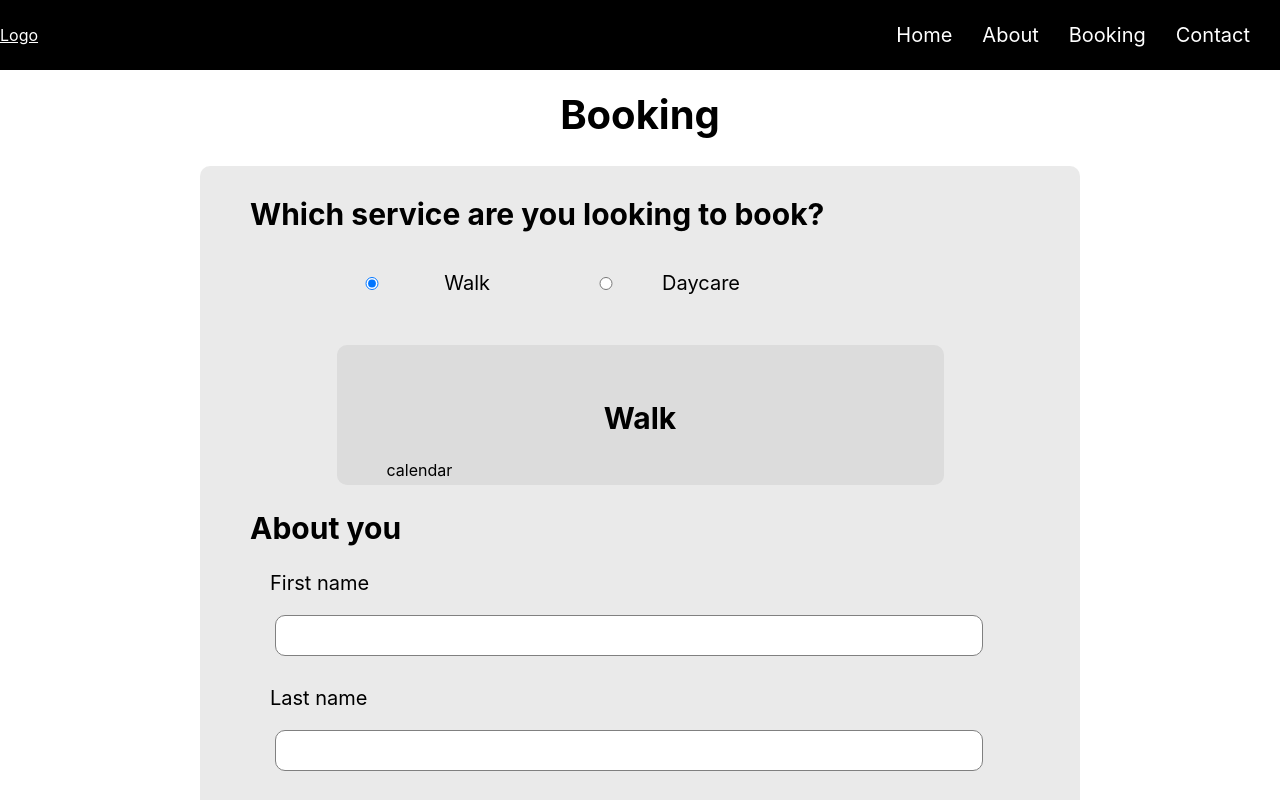
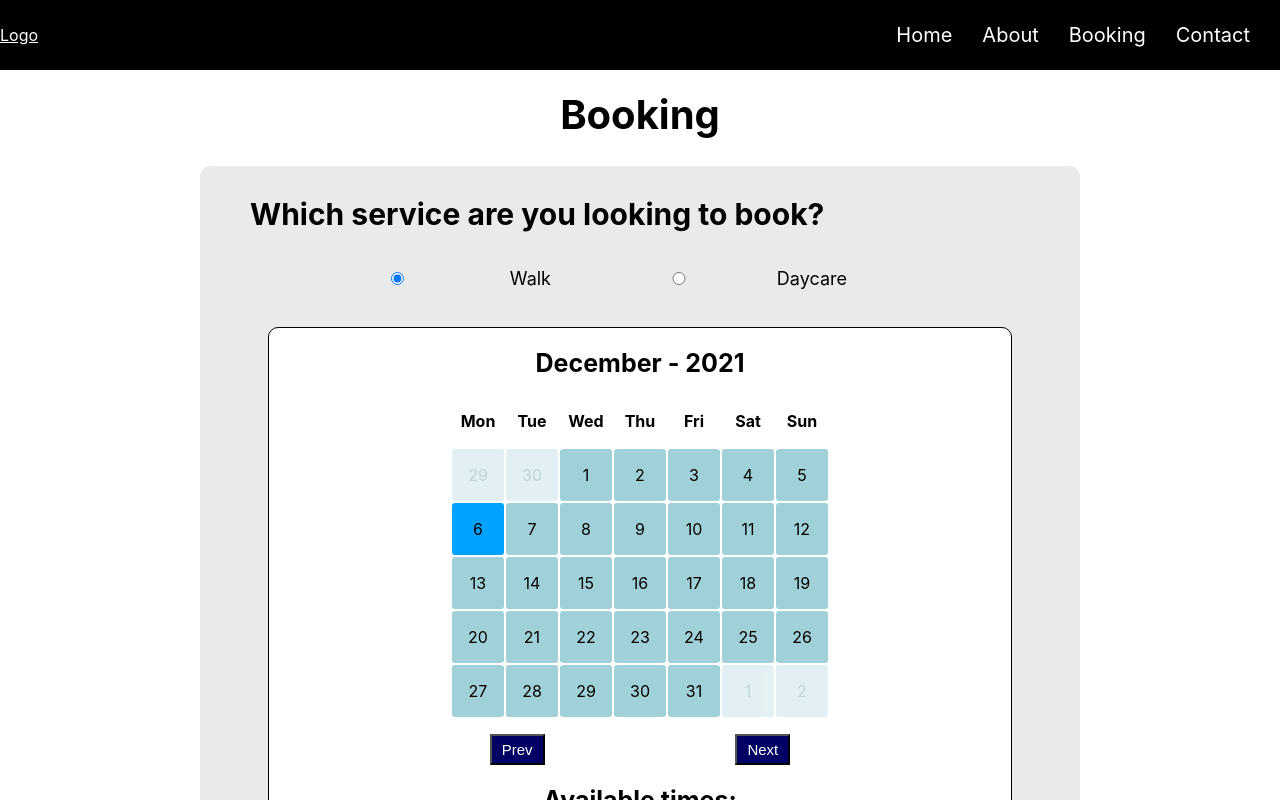
Before and after one commit to KaisaSS/doggy-care, a React (Create React App) app: page /booking/daycare in a window 1280 px wide. Both pictures are taken after a click on the radio button "Walk". Shown: the top 800 px of the page. Built offline with nearby package versions, Linux system fonts and the light colour scheme.

Commit message:
Create Calendar and TimeSlots

```diff
--- a/src/components/booking/AboutDog.js
+++ b/src/components/booking/AboutDog.js
@@ -17,6 +17,10 @@ const AboutDog = ({ handleChange }) => {
         <input type="text" id="dog-breed" onChange={handleChange} required />
       </div>
       <div className="input-field">
+        <label htmlFor="get-along">How does your dog get along with other animals?</label>
+        <textarea id="get-along" className="text-area" onChange={handleChange} required></textarea>
+      </div>
+      <div className="input-field">
         <label htmlFor="important">Important to know</label>
         <textarea id="important" className="text-area" onChange={handleChange} required></textarea>
       </div>
--- a/src/components/booking/Booking.js
+++ b/src/components/booking/Booking.js
@@ -11,6 +11,9 @@ const Booking = () => {
 
   const handleChange = (e) => {
     setInput({ ...input, [e.target.id]: e.target.value });
+  };
+
+  const handleRadio = (e) => {
     setRadio({ [e.target.id]: true });
   };
 
@@ -30,11 +33,11 @@ const Booking = () => {
         <h2>Which service are you looking to book?</h2>
         <div className="service-option">
           <div className="radio-button">
-            <input type="radio" id="walks" name="service" value="walks" onChange={handleChange} required />
+            <input type="radio" id="walks" name="service" value="walks" onChange={handleRadio} required />
             <label htmlFor="walks"> Walk</label>
           </div>
           <div className="radio-button">
-            <input type="radio" id="daycare" name="service" value="daycare" onChange={handleChange} required />
+            <input type="radio" id="daycare" name="service" value="daycare" onChange={handleRadio} required />
             <label htmlFor="daycare"> Daycare</label>
           </div>
         </div>
@@ -42,7 +45,7 @@ const Booking = () => {
         <AboutYou handleChange={handleChange} />
         <AboutDog handleChange={handleChange} />
         <div className="btn">
-          <button>Book now!</button>
+          <button>Next</button>
         </div>
       </form>
     </div>
--- /dev/null
+++ b/src/components/booking/Calendar.js
@@ -0,0 +1,61 @@
+import React, { Fragment } from "react";
+import useCalendar from "../hooks/useCalendar";
+import TimeSlots from "./TimeSlots";
+
+const Calendar = () => {
+  const { daysShort, monthNames, todayFormatted, calendarRows, selectedDate, getPrevMonth, getNextMonth } =
+    useCalendar();
+
+  const dateClickHandler = (date) => {
+    console.log(date);
+  };
+
+  return (
+    <Fragment>
+      <p className="month-year">{`${monthNames[selectedDate.getMonth()]} - ${selectedDate.getFullYear()}`}</p>
+      <table className="table">
+        <thead>
+          <tr>
+            {daysShort.map((day) => (
+              <th key={day}>{day}</th>
+            ))}
+          </tr>
+        </thead>
+        <tbody>
+          {Object.values(calendarRows).map((cols) => {
+            return (
+              <tr key={cols[0].date}>
+                {cols.map((col) =>
+                  col.date === todayFormatted ? (
+                    <td
+                      key={col.date}
+                      className={`${col.classes} today`}
+                      onClick={() => dateClickHandler(col.date)}
+                    >
+                      {col.value}
+                    </td>
+                  ) : (
+                    <td key={col.date} className={col.classes} onClick={() => dateClickHandler(col.date)}>
+                      {col.value}
+                    </td>
+                  )
+                )}
+              </tr>
+            );
+          })}
+        </tbody>
+      </table>
+      <div className="calendar-btn">
+        <button className="button" onClick={getPrevMonth}>
+          Prev
+        </button>
+        <button className="button" onClick={getNextMonth}>
+          Next
+        </button>
+      </div>
+      <TimeSlots />
+    </Fragment>
+  );
+};
+
+export default Calendar;
--- /dev/null
+++ b/src/components/booking/TimeSlots.js
@@ -0,0 +1,25 @@
+import React from "react";
+import useTimeSlots from "../hooks/useTimeSlots";
+
+const TimeSlots = () => {
+  const { timeSlots } = useTimeSlots();
+
+  const clickTimeSlot = (time) => {
+    console.log(time);
+  };
+
+  return (
+    <div className="time-slots">
+      <p>Available times:</p>
+      <div className="available-times">
+        {timeSlots.map((slot) => (
+          <div key={slot} className="time-slot" onClick={() => clickTimeSlot(slot)}>
+            {slot}
+          </div>
+        ))}
+      </div>
+    </div>
+  );
+};
+
+export default TimeSlots;
--- a/src/components/booking/bookDaycare.js
+++ b/src/components/booking/bookDaycare.js
@@ -2,12 +2,11 @@ import React from "react";
 
 const BookDaycare = () => {
   return (
-    <form>
-      <div className="title">
-        <h2>Daycare</h2>
-      </div>
-      <div>calendar</div>
-    </form>
+    <div className="calendar-container">
+      <p>To book daycare please contact:</p>
+      <p>phone</p>
+      <p>email</p>
+    </div>
   );
 };
 
--- a/src/components/booking/bookWalk.js
+++ b/src/components/booking/bookWalk.js
@@ -1,13 +1,11 @@
 import React from "react";
+import Calendar from "./Calendar";
 
 const BookWalk = () => {
   return (
-    <form>
-      <div className="title">
-        <h2>Walk</h2>
-      </div>
-      <div>calendar</div>
-    </form>
+    <div className="calendar-container">
+      <Calendar />
+    </div>
   );
 };
 
--- a/src/components/booking/booking.css
+++ b/src/components/booking/booking.css
@@ -4,17 +4,17 @@ form {
   margin: 5px auto;
   border-radius: 10px;
   padding: 5px 50px;
-  text-align: left;
 }
 
 .service-option {
   display: flex;
   margin-left: 20px;
+  height: 70px;
 }
 
 .radio-button {
-  margin: 0 30px 30px;
-  width: 25%;
+  margin: 0 15px 30px;
+  width: 35%;
   display: flex;
   align-items: baseline;
 }
@@ -29,27 +29,33 @@ h2 {
 }
 
 label {
-  font-size: 20px;
+  font-size: 18px;
 }
 
 input,
 textarea {
-  margin: 20px 5px;
+  margin: 15px 5px;
   width: 90%;
-  padding: 12px 20px;
+  padding: 10px 18px;
   border: 1px solid grey;
   border-radius: 10px;
   outline: none;
+  font-family: "Trebuchet MS", "Lucida Sans Unicode", "Lucida Grande", "Lucida Sans", Arial, sans-serif;
+  font-size: 16px;
 }
 
 input:focus,
 textarea:focus {
-  background-color: rgba(226, 244, 255, 0.726);
+  background-color: rgba(172, 222, 255, 0.205);
 }
 
 textarea {
-  height: 6rem;
+  height: 5rem;
   resize: none;
+}
+
+input[type="radio"] {
+  cursor: pointer;
 }
 
 input[type="number"],
@@ -60,11 +66,12 @@ input[type="tel"] {
 .btn {
   width: 100%;
   display: flex;
+  justify-content: right;
 }
 
 .btn button {
-  margin: 10px auto 30px;
-  padding: 10px 15px;
+  margin: 10px 0 30px;
+  padding: 10px 20px;
   background: rgb(0, 0, 100);
   color: white;
   font-size: 18px;
@@ -73,3 +80,19 @@ input[type="tel"] {
 .btn button:active {
   background: rgb(0, 32, 138);
 }
+
+.calendar-container {
+  margin: auto;
+  padding: 20px;
+  width: 90%;
+  border: 1px solid black;
+  border-radius: 10px;
+  background: white;
+  text-align: center;
+}
+
+.calendar-container p {
+  font-size: 25px;
+  margin: 0;
+  font-weight: bold;
+}
--- /dev/null
+++ b/src/components/hooks/useCalendar.js
@@ -0,0 +1,112 @@
+import { useState } from "react";
+
+const daysShortArr = ["Mon", "Tue", "Wed", "Thu", "Fri", "Sat", "Sun"];
+
+const monthNamesArr = [
+  "January",
+  "February",
+  "March",
+  "April",
+  "May",
+  "June",
+  "July",
+  "August",
+  "September",
+  "October",
+  "November",
+  "December",
+];
+
+const useCalendar = (daysShort = daysShortArr, monthNames = monthNamesArr) => {
+  const today = new Date();
+  const todayFormatted = `${today.getDate()}-${today.getMonth() + 1}-${today.getFullYear()}`;
+  const daysInWeek = [1, 2, 3, 4, 5, 6, 0];
+  const [selectedDate, setSelectedDate] = useState(today);
+  const selectedMonthLastDate = new Date(selectedDate.getFullYear(), selectedDate.getMonth() + 1, 0);
+  const prevMonthLastDate = new Date(selectedDate.getFullYear(), selectedDate.getMonth(), 0);
+  const daysInMonth = selectedMonthLastDate.getDate();
+  const firstDayInMonth = new Date(selectedDate.getFullYear(), selectedDate.getMonth(), 1).getDay();
+  const startingPoint = daysInWeek.indexOf(firstDayInMonth) + 1;
+  let prevMonthStartingPoint = prevMonthLastDate.getDate() - daysInWeek.indexOf(firstDayInMonth) + 1;
+  let currentMonthCounter = 1;
+  let nextMonthCounter = 1;
+  const rows = startingPoint < 6 || (startingPoint === 6 && daysInMonth === 30) ? 5 : 6;
+  const cols = 7;
+  const calendarRows = {};
+
+  for (let i = 1; i < rows + 1; i++) {
+    for (let j = 1; j < cols + 1; j++) {
+      if (!calendarRows[i]) {
+        calendarRows[i] = [];
+      }
+
+      if (i === 1) {
+        if (j < startingPoint) {
+          calendarRows[i] = [
+            ...calendarRows[i],
+            {
+              classes: "in-prev-month",
+              date: `${prevMonthStartingPoint}-${selectedDate.getMonth() === 0 ? 12 : selectedDate.getMonth()}-${
+                selectedDate.getMonth() === 0 ? selectedDate.getFullYear() - 1 : selectedDate.getFullYear()
+              }`,
+              value: prevMonthStartingPoint,
+            },
+          ];
+          prevMonthStartingPoint++;
+        } else {
+          calendarRows[i] = [
+            ...calendarRows[i],
+            {
+              classes: "",
+              date: `${currentMonthCounter}-${selectedDate.getMonth() + 1}-${selectedDate.getFullYear()}`,
+              value: currentMonthCounter,
+            },
+          ];
+          currentMonthCounter++;
+        }
+      } else if (i > 1 && currentMonthCounter < daysInMonth + 1) {
+        calendarRows[i] = [
+          ...calendarRows[i],
+          {
+            classes: "",
+            date: `${currentMonthCounter}-${selectedDate.getMonth() + 1}-${selectedDate.getFullYear()}`,
+            value: currentMonthCounter,
+          },
+        ];
+        currentMonthCounter++;
+      } else {
+        calendarRows[i] = [
+          ...calendarRows[i],
+          {
+            classes: "in-next-month",
+            date: `${nextMonthCounter}-${selectedDate.getMonth() + 2 === 13 ? 1 : selectedDate.getMonth() + 2}-${
+              selectedDate.getMonth() + 2 === 13 ? selectedDate.getFullYear() + 1 : selectedDate.getFullYear()
+            }`,
+            value: nextMonthCounter,
+          },
+        ];
+        nextMonthCounter++;
+      }
+    }
+  }
+
+  const getPrevMonth = () => {
+    setSelectedDate((prevValue) => new Date(prevValue.getFullYear(), prevValue.getMonth() - 1, 1));
+  };
+
+  const getNextMonth = () => {
+    setSelectedDate((prevValue) => new Date(prevValue.getFullYear(), prevValue.getMonth() + 1, 1));
+  };
+
+  return {
+    daysShort,
+    monthNames,
+    todayFormatted,
+    calendarRows,
+    selectedDate,
+    getPrevMonth,
+    getNextMonth,
+  };
+};
+
+export default useCalendar;
--- /dev/null
+++ b/src/components/hooks/useTimeSlots.js
@@ -0,0 +1,26 @@
+import { useState } from "react";
+
+const timeSlotsArr = [
+  "7:00 - 8:00",
+  "8:00 - 9:00",
+  "9:00 - 10:00",
+  "10:00 - 11:00",
+  "11:00 - 12:00",
+  "12:00 - 13:00",
+  "13:00 - 14:00",
+  "14:00 - 15:00",
+  "15:00 - 16:00",
+  "16:00 - 17:00",
+  "17:00 - 18:00",
+  "18:00 - 19:00",
+  "19:00 - 20:00",
+  "20:00 - 21:00",
+];
+
+const useTimeSlots = (timeSlots = timeSlotsArr) => {
+  const [selectedTimeSlot, setSelectedTimeSlot] = useState({});
+
+  return { timeSlots };
+};
+
+export default useTimeSlots;
--- a/src/index.css
+++ b/src/index.css
@@ -60,3 +60,94 @@ body {
   background-position: center;
   background-size: cover;
 }
+
+table {
+  margin: 15px auto;
+}
+
+tbody {
+  margin: auto;
+}
+
+.month-year {
+  font-size: 20px;
+}
+
+td,
+th {
+  height: 50px;
+  width: 50px;
+}
+
+td {
+  background: rgb(161, 209, 216);
+  border-radius: 3px;
+  cursor: pointer;
+}
+
+td:hover {
+  background: gold;
+}
+
+td:active {
+  background: goldenrod;
+}
+
+.today {
+  background: rgb(0, 162, 255);
+}
+
+.in-prev-month,
+.in-next-month {
+  color: rgb(43, 123, 129);
+  opacity: 0.3;
+}
+
+.calendar-btn {
+  display: flex;
+  justify-content: space-around;
+  width: 70%;
+  margin: auto;
+}
+
+.calendar-btn button {
+  padding: 5px 10px;
+  background: rgb(0, 0, 100);
+  color: white;
+  font-size: 15px;
+  cursor: pointer;
+}
+
+.calendar-btn button:active {
+  background: rgb(0, 32, 138);
+}
+
+.time-slots {
+  margin: 20px;
+}
+
+.available-times {
+  margin: 20px;
+  display: grid;
+  grid-template-columns: repeat(4, 120px);
+  grid-template-rows: repeat(4, 50px);
+  grid-gap: 0 10px;
+  align-items: center;
+  justify-content: center;
+}
+
+.time-slot {
+  padding: 8px;
+  background: rgb(28, 178, 201);
+  border: 1px solid black;
+  border-radius: 5px;
+  cursor: pointer;
+}
+
+.time-slot:hover {
+  background: gold;
+}
+
+.time-slot:active {
+  background: goldenrod;
+}
```
Also changed, not shown: 1 other file (tests, documents, lock files or other folders).
